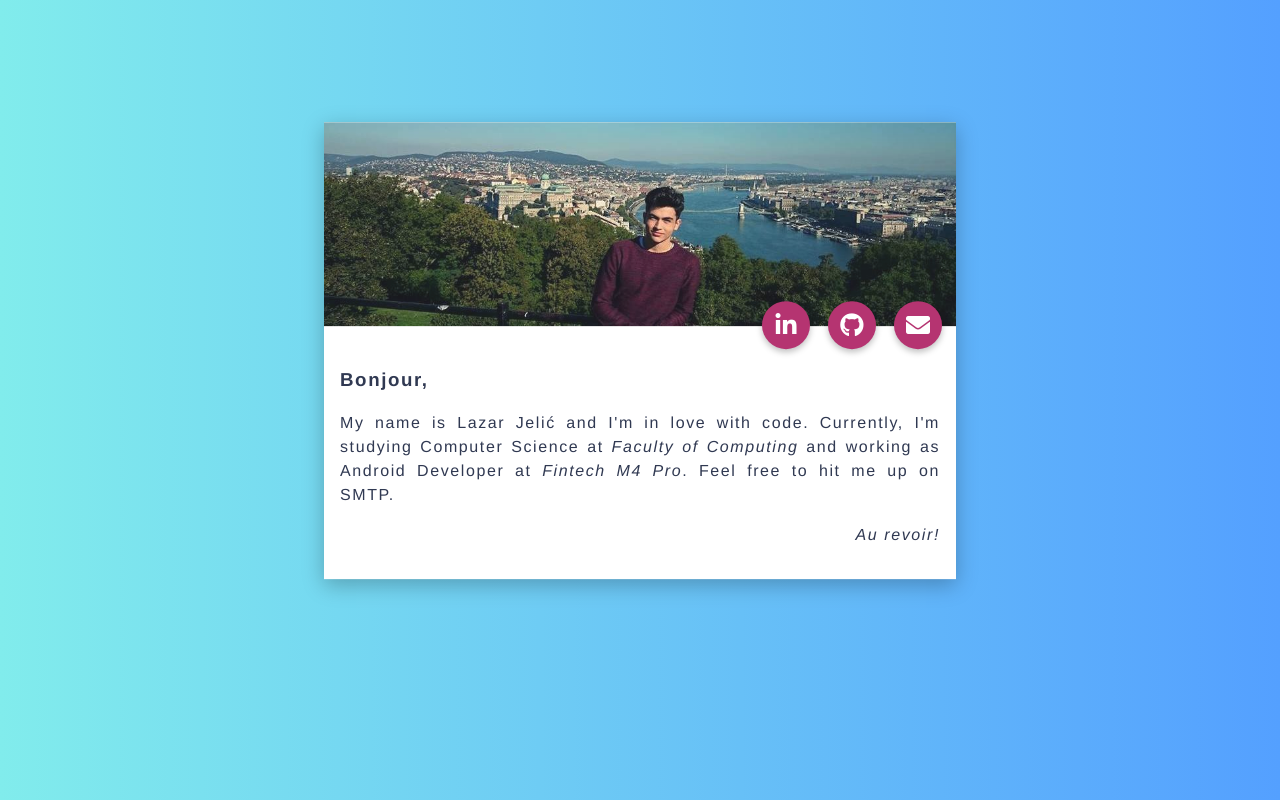
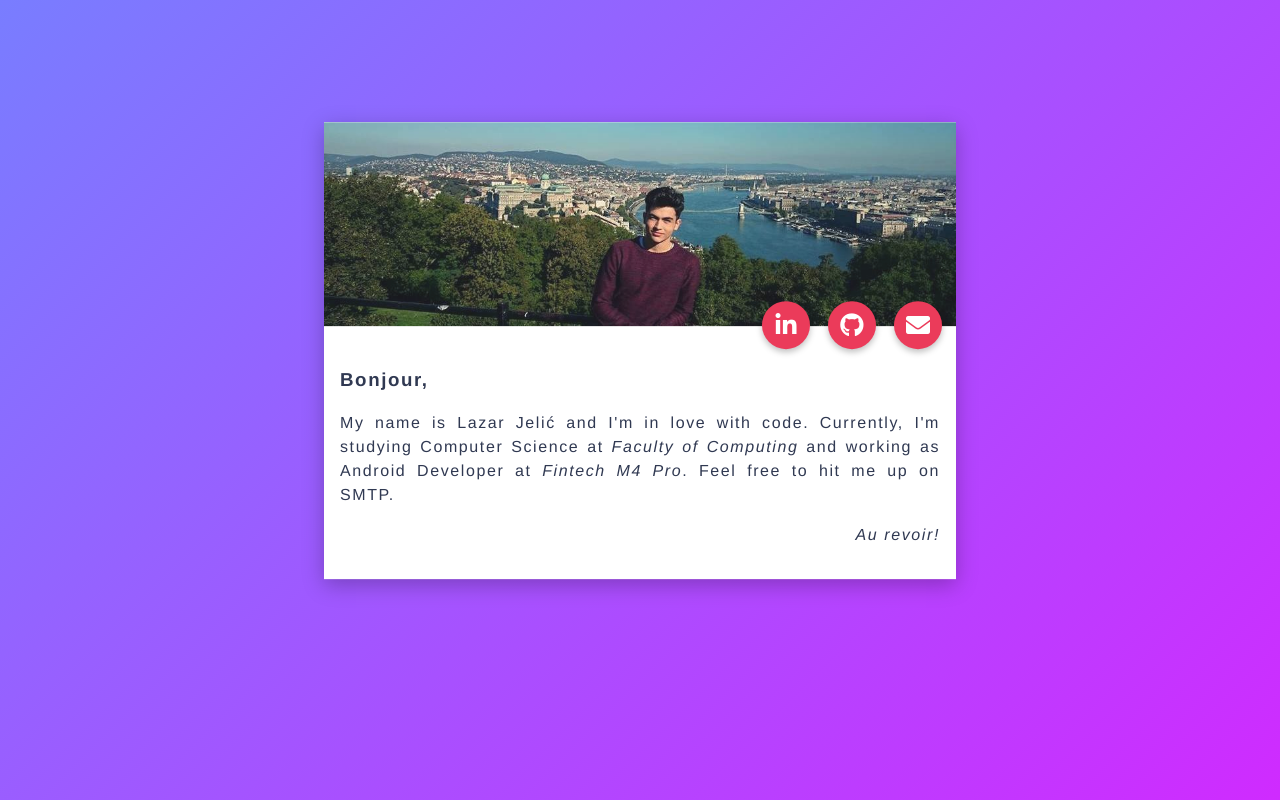
Before and after one commit to jelic98/lazarjelic.com, a PHP site: page / in a window 1280 px wide. Run offline with PHP 8.4, Linux system fonts and the light colour scheme; some libraries are stand-ins or nearby versions.

Commit message:
Animating background gradient

```diff
--- a/main.css
+++ b/main.css
@@ -1,11 +1,11 @@
 :root {
 	--color-text: #303952;
-	--color-button: #b53471;
-	--color-button-hover: #6F1E51;
+	--color-button: #eb3b5a;
 	--color-button-content: #ffffff;
 	--color-card: #ffffff;
-	--color-gradient-start: #54a0ff;
-	--color-gradient-end: #81ecec;
+	--color-gradient-start: #fc00ff;
+	--color-gradient-mid: #54a0ff;
+	--color-gradient-stop: #78ffd6;
 	--color-selection-background: #b53471;
 	--color-selection-color: #ffffff;
 }
@@ -22,23 +22,41 @@
 
 body {
 	position: relative;
+	width: 100wh;
+	height: 90vh;
+	z-index: 1;
   	font-family: "Helvetica Neue", Helvetica, Arial, sans-serif;
   	font-size: 1em;
   	font-weight: 200;
-	z-index: 1;
   	line-height: 1.5em;
   	letter-spacing: 0.1em;
   	color: var(--color-text);
-	background: var(--color-gradient-start);
-	background-repeat: no-repeat;
-	background-attachment: fixed;
-	background-size: 100%;
-	background: linear-gradient(180deg, var(--color-gradient-start) 0%, var(--color-gradient-end) 100%);
-	background: -moz-linear-gradient(180eg, var(--color-gradient-start) 0%, var(--color-gradient-end) 100%);
-	background: -ms-linear-gradient(180deg, var(--color-gradient-start) 0%, var(--color-gradient-end) 100%);
-	background: -o-linear-gradient(180deg, var(--color-gradient-start) 0%, var(--color-gradient-end) 100%);
-	background: -webkit-gradient(linear, left bottom, right top, color-stop(0%, var(--color-gradient-start)), color-stop(100%, var(--color-gradient-end)));
-	background: -webkit-linear-gradient(180deg, var(--color-gradient-start), var(--color-gradient-end));
+	background: var(--color-gradient-mid);
+	background: linear-gradient(-45deg, var(--color-gradient-start), var(--color-gradient-mid), var(--color-gradient-stop));
+	background-size: 400% 400%;
+	-webkit-animation: gradient 15s ease infinite;
+	-moz-animation: gradient 15s ease infinite;
+	-ms-animation: gradient 15s ease infinite;
+	-o-animation: gradient 15s ease infinite;
+	animation: gradient 15s ease infinite;
+}
+
+@keyframes gradient {
+	0% { background-position: 0% 50% }
+	50% { background-position: 100% 50% }
+	100% { background-position: 0% 50% }
+}
+
+@-moz-keyframes gradient {
+	0% { background-position: 0% 50% }
+	50% { background-position: 100% 50% }
+	100% { background-position: 0% 50% }
+}
+
+@-webkit-keyframes gradient {
+	0% { background-position: 0% 50% }
+	50% { background-position: 100% 50% }
+	100% { background-position: 0% 50% }
 }
 
 .card {
@@ -93,15 +119,22 @@ body {
   	color: var(--color-button-content);
   	background: var(--color-button);
  	box-shadow: 0px 3px 6px rgba(0, 0, 0, 0.25);
-	-webkit-transition: background 500ms linear;
-	-moz-transition: background 500ms linear;
-	-o-transition: background 500ms linear;
-	-ms-transition: background 500ms linear;
-	transition: background 500ms linear;
+  	-webkit-transform: translateZ(0);
+	-moz-transform: translateZ(0);
+  	-ms-transform: translateZ(0);
+	-o-transform: translateZ(0);
+  	transform: translateZ(0);
 }
 
 .button:hover {
-  	background: var(--color-button-hover);
+	-webkit-animation-name: wobble;
+  	animation-name: wobble;
+  	-webkit-animation-duration: 1s;
+  	animation-duration: 1s;
+  	-webkit-animation-timing-function: ease-in-out;
+  	animation-timing-function: ease-in-out;
+  	-webkit-animation-iteration-count: 1;
+  	animation-iteration-count: 1;
 }
 
 .button i {
```
Also changed, not shown: other parts of main.css (+57 -1 lines).
